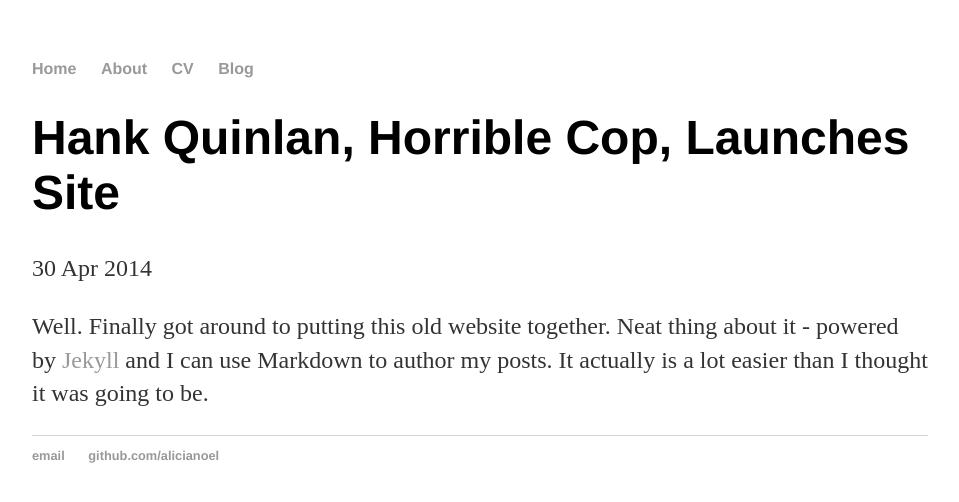
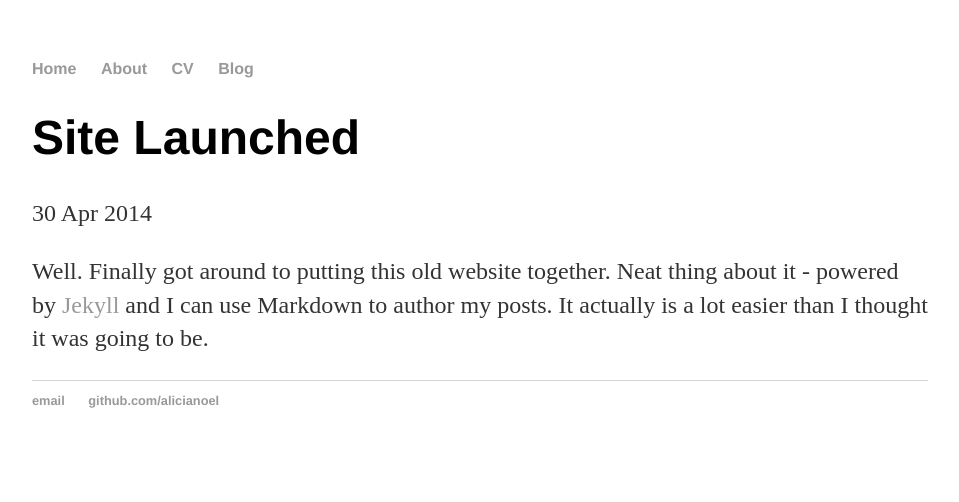
Before and after one commit to ajnoel/ajnoel.github.io, a Jekyll site: the page built from _posts/2015-05-23-site-launched.md, in a window 1280 px wide. Shown: the top 502 px of the page, without its empty margins (160-1119 px from the left). Built offline with Jekyll 4.4.1, drawn with Linux system fonts in a browser that asks for light colours.

Commit message:
Update and rename 2014-04-30-hank-quinlan-site-launched.md to 2015-05-23-site-launched.md

```diff
--- a/_posts/2014-04-30-hank-quinlan-site-launched.md
+++ b/_posts/2015-05-23-site-launched.md
@@ -1,6 +1,6 @@
 ---
 layout: post
-title: "Hank Quinlan, Horrible Cop, Launches Site"
+title: "Site Launched"
 date: 2014-04-30
 ---
 
```
